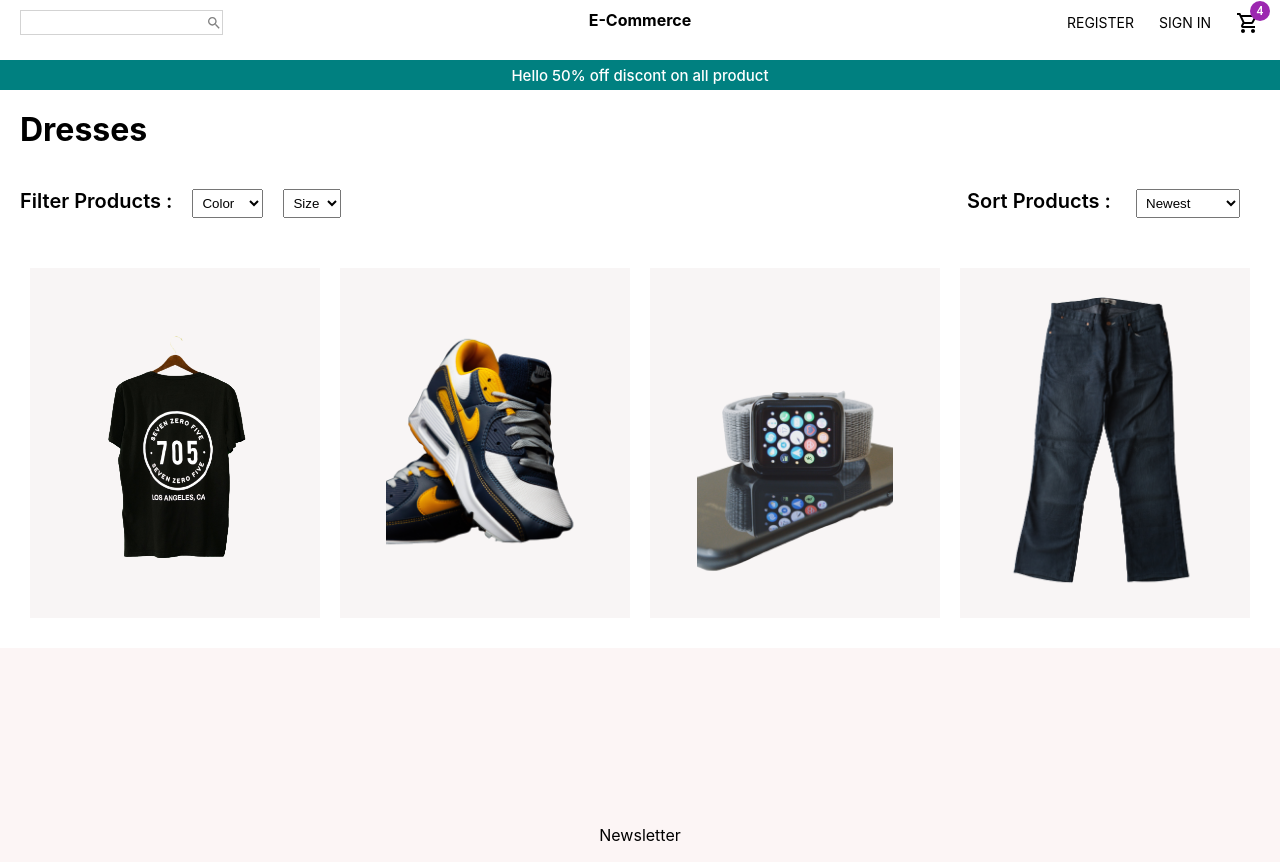
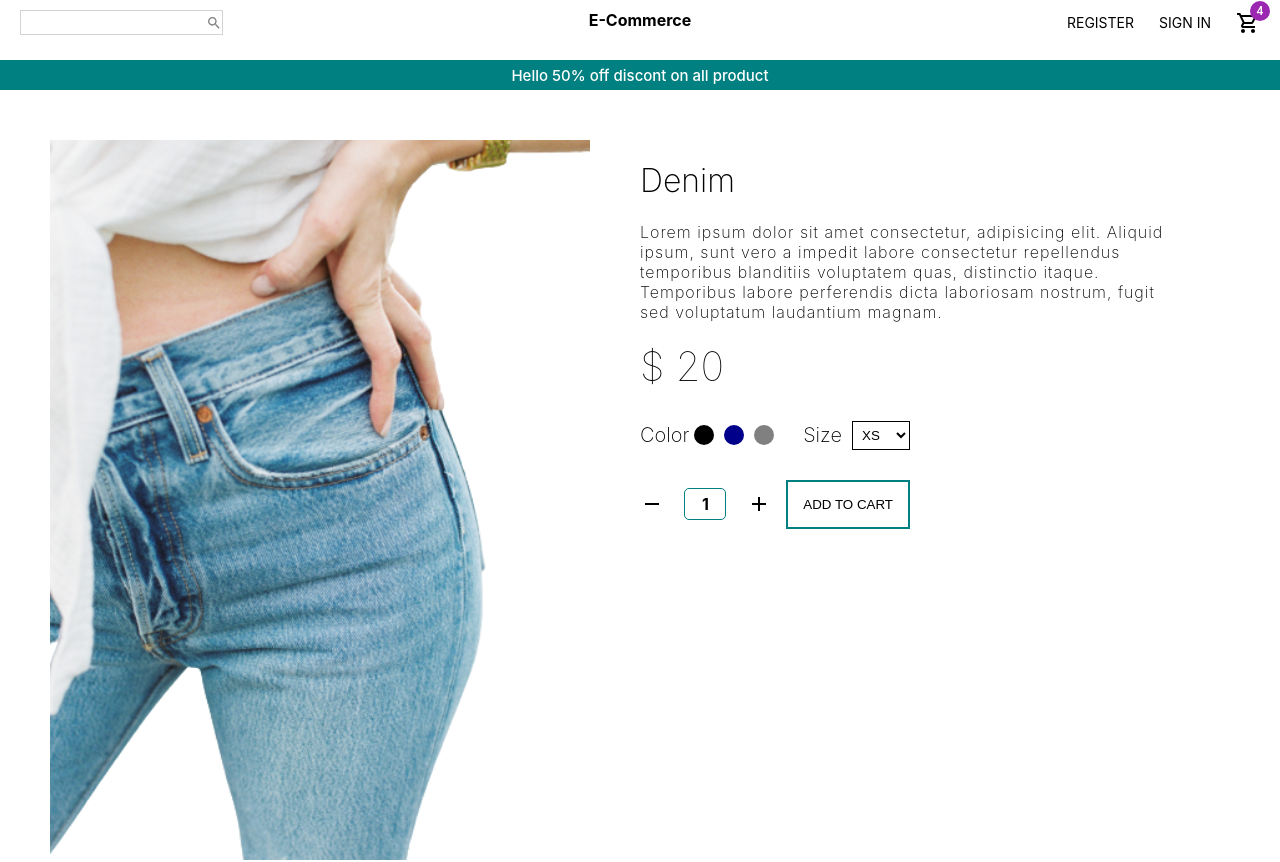
Before and after one commit to FalendraDewangan/ecommerce, a React (Create React App) app: page / in a window 1280 px wide. Shown: the top 862 px of the page. Built offline with nearby package versions, Linux system fonts and the light colour scheme.

Commit message:
Adding productPage

```diff
--- a/src/App.js
+++ b/src/App.js
@@ -1,12 +1,14 @@
 import './App.css';
+import ProductPage from './pages/ProductPage';
 // import Home from './pages/Home';
-import Productlist from './pages/Productlist';
+// import Productlist from './pages/Productlist';
 
 function App() {
   return (
     <div className="App">
       {/* <Home/> */}
-      <Productlist/>
+      {/* <Productlist/> */}
+      <ProductPage/>
     </div>
   );
 }
--- /dev/null
+++ b/src/css/ProductPage.css
@@ -0,0 +1,99 @@
+.productPage .productWrapper{
+    padding: 50px;
+    display: flex;
+}
+
+.productPage .imgContainer{
+    flex: 1;
+}
+
+.productPage .imgContainer img{
+    width: 100%;
+    height: 90vh;
+    object-fit: cover;
+}
+
+.productPage .infoContainer{
+    flex: 1;
+    padding: 0px 50px;
+}
+
+.productPage .title{
+    font-weight: 200;
+}
+
+.productPage .desc{
+    margin: 20px 0px;
+    font-weight: 200;
+    letter-spacing: 1px;
+}
+
+.productPage .price{
+    font-weight: 100;
+    font-size: 40px;
+}
+
+.productPage .filterConatiner{
+    margin: 30px 0px;
+    width: 50%;
+    display: flex;
+    justify-content: space-between;
+}
+
+.productPage .filter{
+    display: flex;
+    justify-content: center;
+    align-items: center;
+}
+
+.productPage .filterTitle{
+    font-size: 20px;
+    font-weight: 200;
+}
+
+.productPage .filterColor{
+    width: 20px;
+    height: 20px;
+    border-radius: 50%;
+    margin: 0px 5px;
+    cursor: pointer;
+}
+
+.productPage .filter select{
+    margin-left: 10px;
+    padding: 5px;
+    background-color: transparent;
+    border: 1px solid black;
+}
+
+.productPage .addContainer{
+    width: 50%;
+    display: flex;
+    align-items: center;
+    justify-content: space-between;
+}
+
+.productPage .amount{
+    display: flex;
+    justify-content: center;
+    align-items: center;
+    border: 1px solid teal;
+    width: 40px;
+    height: 30px;
+    font-weight: 700;
+    border-radius: 5px;
+    margin: 0px 5px;
+}
+
+.productPage button{
+    padding: 15px;
+    border: 2px solid teal;
+    cursor: pointer;
+    font-weight: 500;
+    background-color: white;
+}
+
+.productPage button:hover{
+    background-color: teal;
+    color: white;
+}
--- /dev/null
+++ b/src/pages/ProductPage.js
@@ -0,0 +1,56 @@
+import { Add, Remove } from '@mui/icons-material'
+import React from 'react'
+import Announcement from '../components/Announcement'
+import Footer from '../components/Footer'
+import Navbar from '../components/Navbar'
+import Newsletter from '../components/Newsletter'
+import '../css/ProductPage.css'
+
+const Product = () => {
+  return (
+    <div className="productPage">
+      <Navbar />
+      <Announcement />
+      <div className="productWrapper">
+        <div className="imgContainer">
+          <img src="/static/2.png" alt="" />
+        </div>
+        <div className="infoContainer">
+          <h1 className="title">Denim</h1>
+          <p className="desc">Lorem ipsum dolor sit amet consectetur, adipisicing elit. Aliquid ipsum, sunt vero a impedit labore consectetur repellendus temporibus blanditiis voluptatem quas, distinctio itaque. Temporibus labore perferendis dicta laboriosam nostrum, fugit sed voluptatum laudantium magnam.</p>
+          <span className="price">$ 20</span>
+          <div className="filterConatiner">
+            <div className="filter">
+              <span className="filterTitle">Color</span>
+              <div className="filterColor" style={{ backgroundColor: "black" }}></div>
+              <div className="filterColor" style={{ backgroundColor: "darkblue" }}></div>
+              <div className="filterColor" style={{ backgroundColor: "gray" }}></div>
+            </div>
+
+            <div className="filter">
+              <span className="filterTitle">Size</span>
+                <select name="" id="">
+                  <option value="">XS</option>
+                  <option value="">S</option>
+                  <option value="">M</option>
+                  <option value="">L</option>
+                  <option value="">XL</option>
+                  <option value="">XXL</option>
+                </select>
+            </div>
+          </div>
+          <div className="addContainer">
+            <Remove/>
+            <div className="amount">1</div>
+            <Add/>
+            <button>ADD TO CART</button>
+          </div>
+        </div>
+      </div>
+      <Newsletter />
+      <Footer />
+    </div>
+  )
+}
+
+export default Product
```
